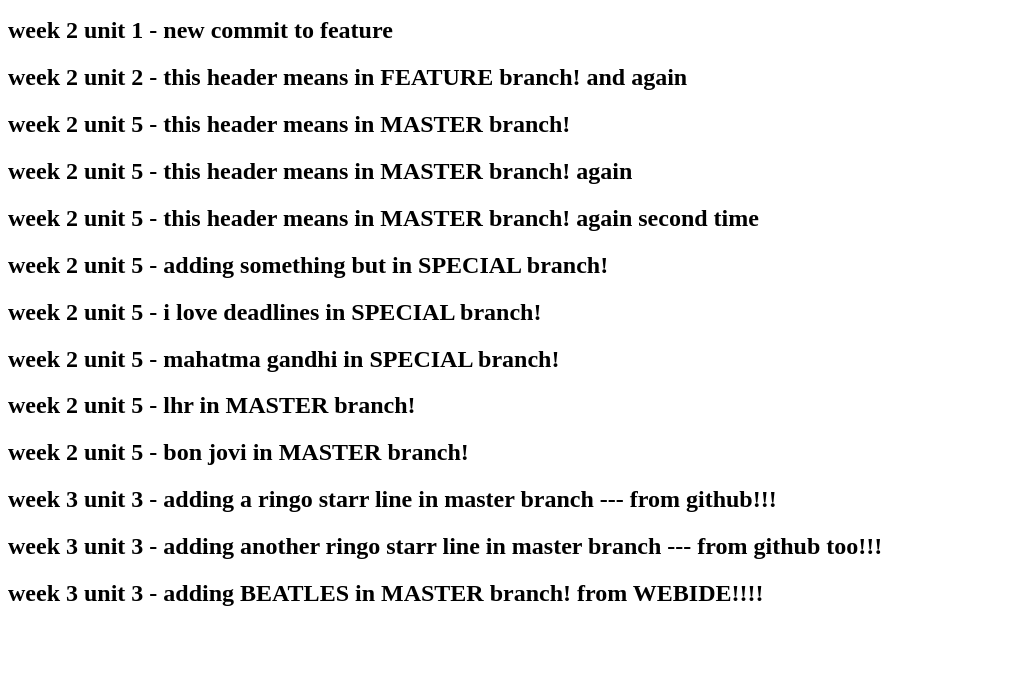
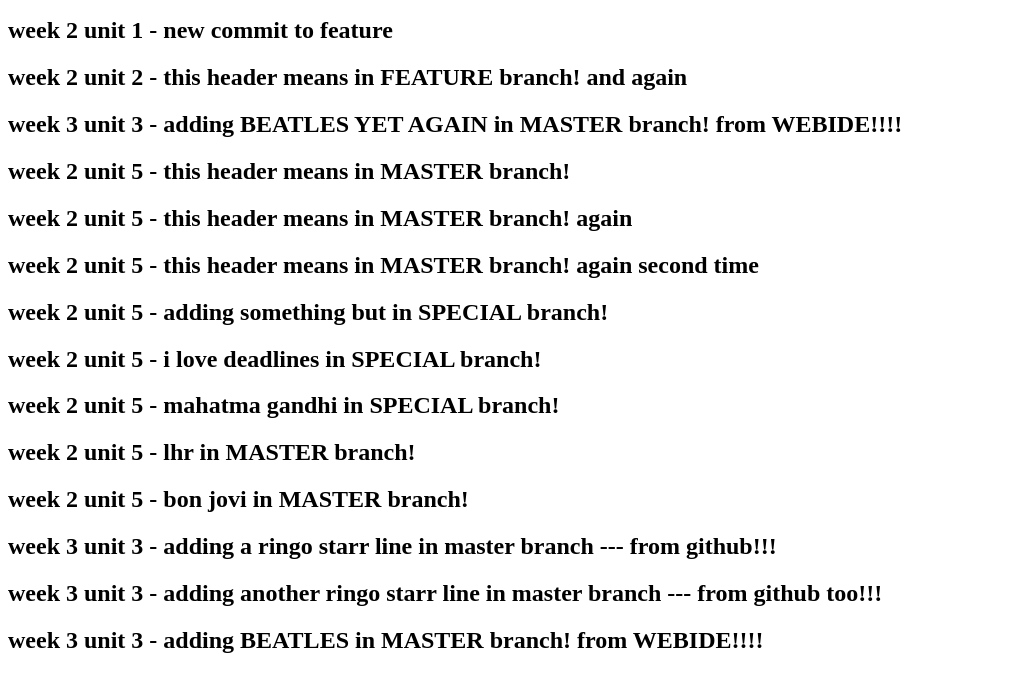
Before and after one commit to ericpsap2018/0main_openSAP_repo, a plain HTML site: page index.html in a window 1280 px wide. Shown: the part 168-842 px from the top of the page, without its empty margins (0-1025 px from the left). Before the commit the page ends 800 px from the top, so only its background shows below. Drawn offline with Linux system fonts and the light colour scheme.

Commit message:
adding beatles number 2 (in master)

```diff
--- a/index.html
+++ b/index.html
@@ -14,6 +14,7 @@
 
 		<h2>week 2 unit 2 - this header means in FEATURE branch! and again</h2>
 
+		<h2>week 3 unit 3 - adding BEATLES YET AGAIN in MASTER branch! from WEBIDE!!!!</h2>
 		<h2>week 2 unit 5 - this header means in MASTER branch!</h2>
 		<h2>week 2 unit 5 - this header means in MASTER branch! again</h2>
 		<h2>week 2 unit 5 - this header means in MASTER branch! again second time</h2>
```
